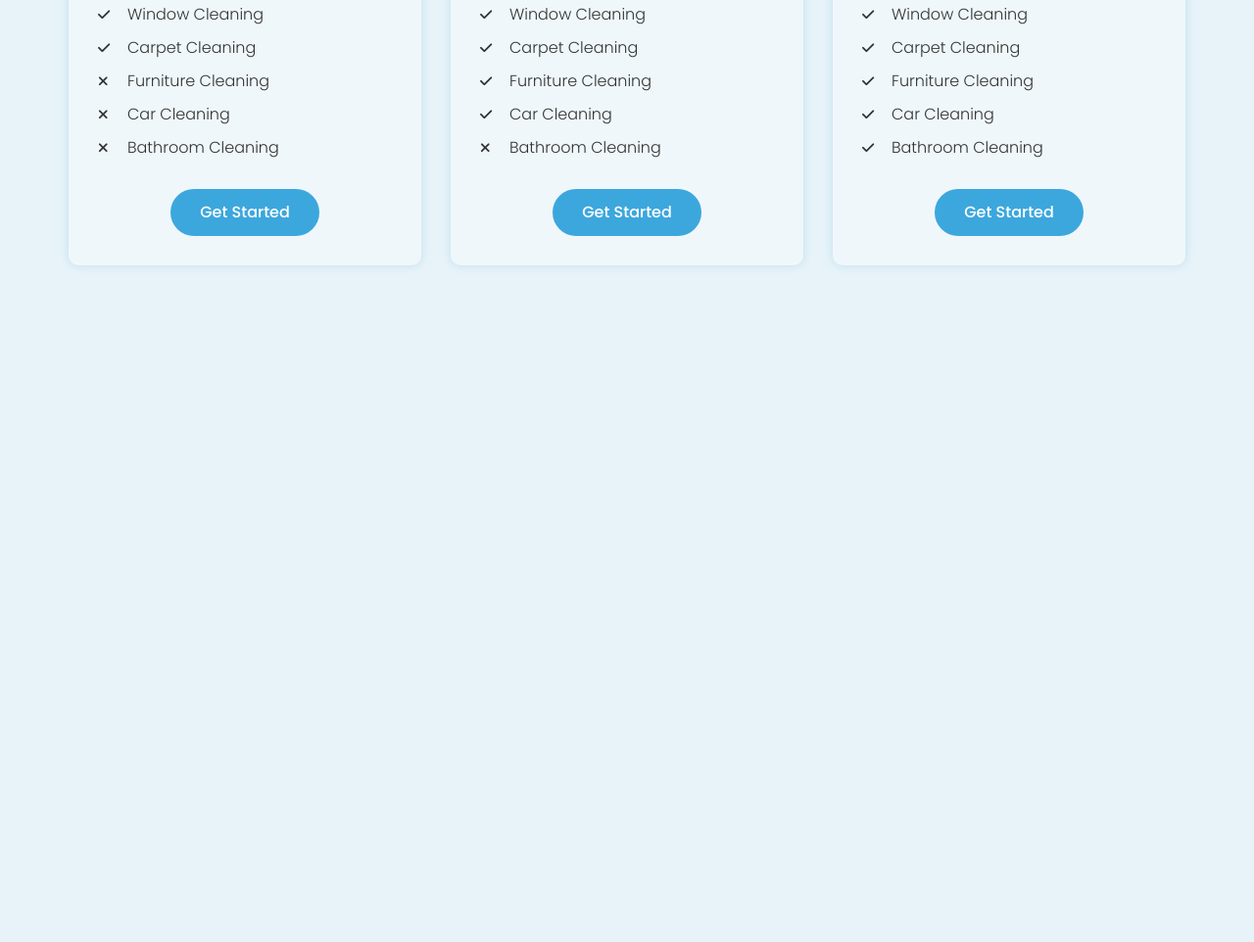
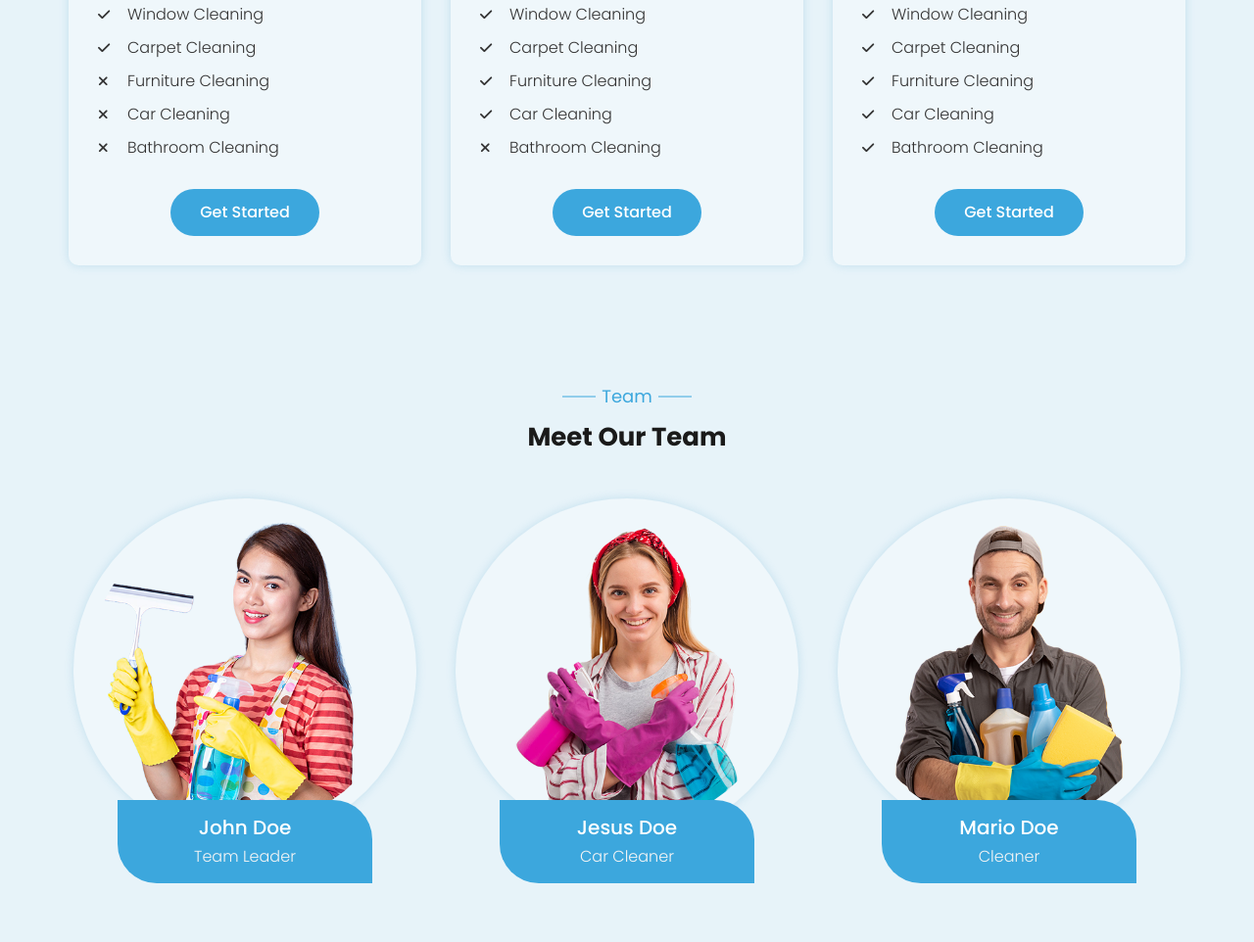
Before and after one commit to martinLoria06/LadingClean, a plain HTML site: page index.html in a window 1280 px wide. Shown: the part 2104-3066 px from the top of the page at 98% size. Before the commit the page ends 2435 px from the top, so only its background shows below. Drawn offline with Linux system fonts and the light colour scheme.

Commit message:
Seccion de team

```diff
--- a/css/main.css
+++ b/css/main.css
@@ -404,7 +404,6 @@ img {
   font-weight: 500;
 }
 
-
 /* pricing */
 .pricing-item {
   grid-column: span 4;
@@ -454,7 +453,7 @@ img {
   text-transform: capitalize;
 }
 
-.princing-body li+li {
+.princing-body li + li {
   margin-top: 10px;
 }
 
@@ -464,3 +463,57 @@ img {
   top: 5px;
   font-size: var(--fs-sm);
 }
+
+/* Team */
+.team-itm {
+  grid-column: span 4;
+}
+
+.team-itm .img-box {
+  max-width: 350px;
+  box-shadow: var(--shadow);
+  background-color: var(--bg-color);
+  margin: auto;
+  border-radius: 50%;
+  padding: 15px;
+}
+
+.team-itm img {
+  border-radius: 50%;
+  transition: filter 0.5s ease;
+}
+
+.team-itm img:hover {
+  filter: grayscale(50%);
+}
+
+.team-itm .detail {
+  position: relative;
+  background-color: var(--main-color);
+  width: 85%;
+  max-width: 260px;
+  padding: 15px;
+  margin: -42px auto 0;
+  text-align: center;
+  text-transform: capitalize;
+  z-index: 1; /*Permite poner adelante o atras los elementos en el eje z*/
+  border-radius: 0 40px;
+  transition: borde-radius 0.5s ease;
+}
+
+.team-itm:hover .detail {
+  border-radius: 40px 0;
+}
+
+
+.team-itm h3 {
+  margin: 0 0 5px;
+  color: var(--text-white);
+  font-size: var(--fs-xl);
+  font-weight: 500;
+}
+
+.team-itm p {
+  margin: 0;
+  color: var(--text-light-gray);
+}
--- a/index.html
+++ b/index.html
@@ -5,7 +5,7 @@
     <meta http-equiv="X-UA-Compatible" content="IE=edge" />
     <meta name="viewport" content="width=device-width, initial-scale=1.0" />
     <title>Maya Clean - Servicio de limpieza</title>
-    <link rel="stylesheet" href="./css/fontawesome.css">
+    <link rel="stylesheet" href="./css/fontawesome.css" />
     <link rel="stylesheet" href="./css/main.css" />
     <link rel="preconnect" href="https://fonts.googleapis.com" />
     <link rel="preconnect" href="https://fonts.gstatic.com" crossorigin />
@@ -218,6 +218,57 @@
         </div>
       </section>
       <!-- pricing section -->
+
+      <!-- Team section start -->
+      <section class="team section-padding" id="team">
+        <div class="container">
+          <div class="section-title">
+            <span class="title">Team</span>
+            <h2 class="sub-title">meet our team</h2>
+          </div>
+          <div class="grid">
+            <!-- team item start -->
+            <div class="team-itm">
+              <div class="img-box">
+                <img src="./imgs/team/1.png" alt="img" />
+              </div>
+              <div class="detail">
+                <h3>john doe</h3>
+                <p>team leader</p>
+              </div>
+            </div>
+            <!-- team item end -->
+
+            <!-- team item start -->
+            <div class="team-itm">
+              <div class="img-box">
+                <img src="./imgs/team/2.png" alt="img" />
+              </div>
+              <div class="detail">
+                <h3>jesus doe</h3>
+                <p>car cleaner</p>
+              </div>
+            </div>
+            <!-- team item end -->
+
+            <!-- team item start -->
+            <div class="team-itm">
+              <div class="img-box">
+                <img src="./imgs/team/3.png" alt="img" />
+              </div>
+              <div class="detail">
+                <h3>mario doe</h3>
+                <p>cleaner</p>
+              </div>
+            </div>
+            <!-- team item end -->
+          </div>
+        </div>
+      </section>
+      <!-- Team section end -->
+
+      <!-- contact section start -->
+      <!-- contact section end -->
     </main>
     <script src="./js/main.js"></script>
   </body>
```
